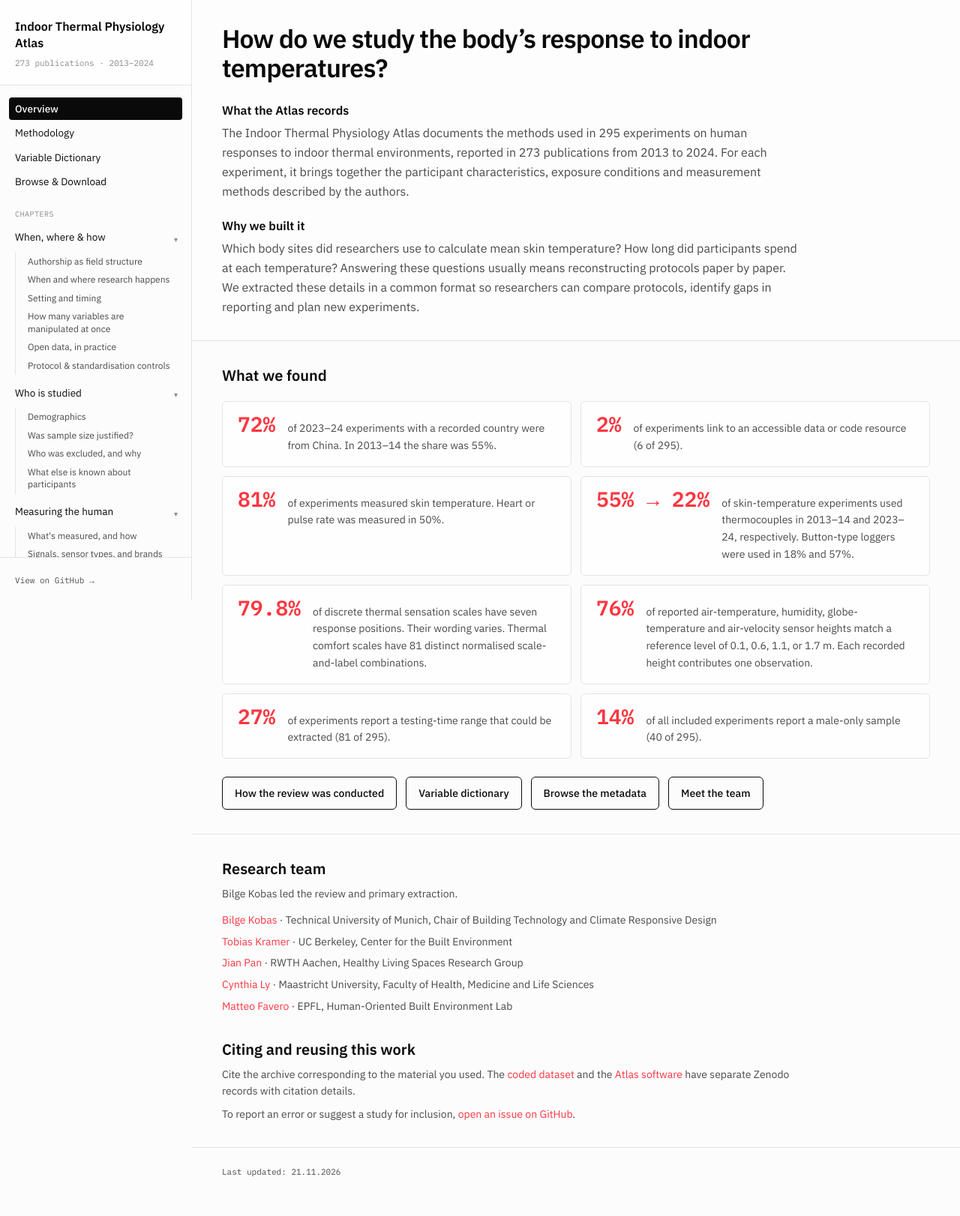
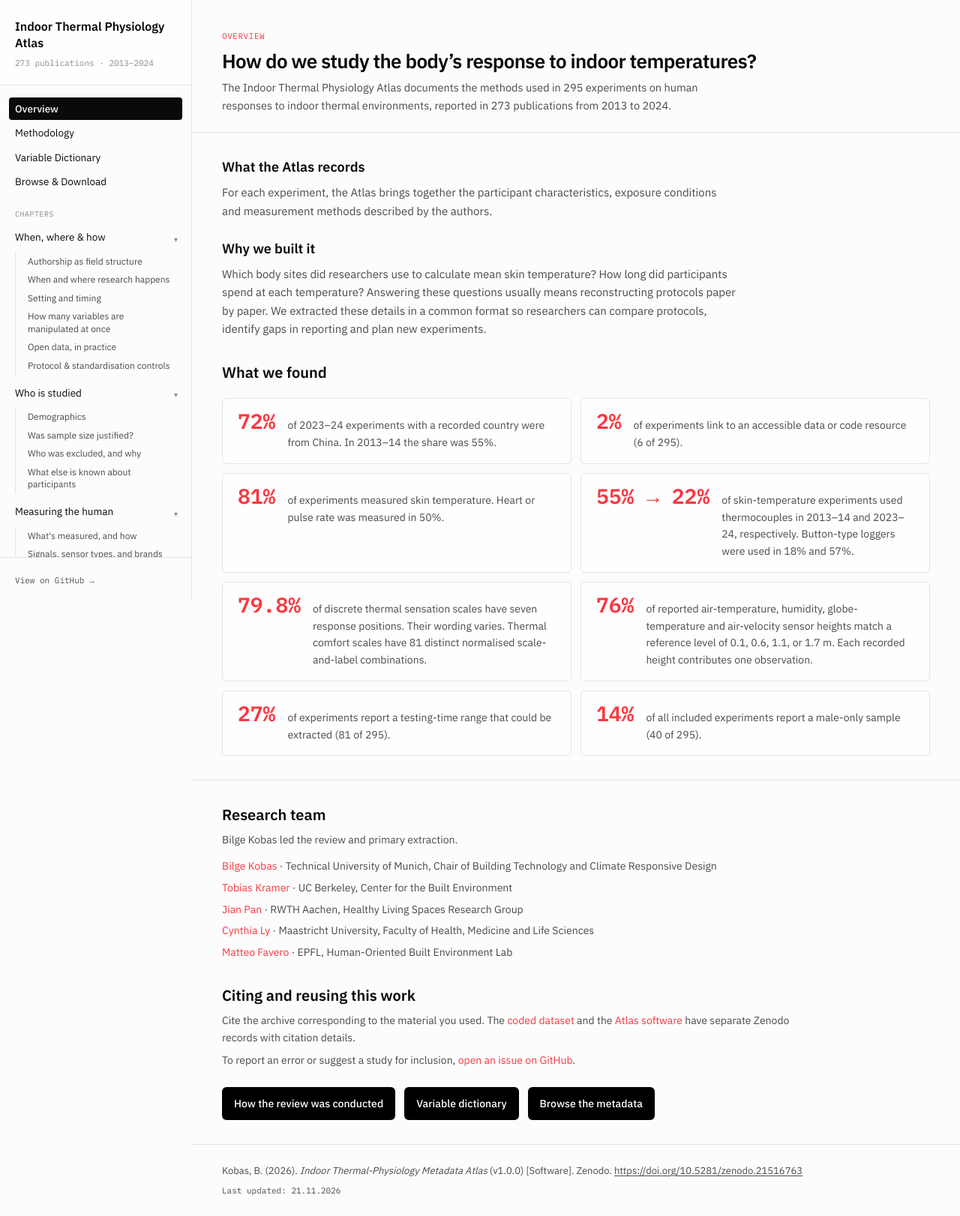
Before and after one commit to bilgekobas/indoor-thermal-physiology-metadata-atlas, a React (Vite) app: page / in a window 1280 px wide. Shown: the whole page at 75% size. Before the commit the page ends 1597 px from the top, so only its background shows below. Built offline with nearby package versions, Linux system fonts and the light colour scheme.

Commit message:
Align the overview header and navigation and cite the Atlas release in the footer

```diff
--- a/src/App.jsx
+++ b/src/App.jsx
@@ -69,11 +69,19 @@ export default function App() {
           </div>
         )}
         {data && <RoutedPages data={data} />}
-        {updatedOn && (
-          <footer className="border-t border-line px-5 py-6 font-data text-[11px] leading-relaxed text-inkmid sm:px-10">
-            Last updated: <time dateTime={updatedOn}>{updatedOn.split('-').reverse().join('.')}</time>
-          </footer>
-        )}
+        <footer className="border-t border-line px-5 py-6 text-inkmid sm:px-10">
+          <p className="max-w-4xl text-[13px] leading-relaxed">
+            Kobas, B. (2026). <cite>Indoor Thermal-Physiology Metadata Atlas</cite> (v1.0.0) [Software]. Zenodo.{' '}
+            <a className="break-words underline underline-offset-2 hover:text-ink" href="https://doi.org/10.5281/zenodo.21516763">
+              https://doi.org/10.5281/zenodo.21516763
+            </a>
+          </p>
+          {updatedOn && (
+            <p className="mt-2 font-data text-[11px] leading-relaxed">
+              Last updated: <time dateTime={updatedOn}>{updatedOn.split('-').reverse().join('.')}</time>
+            </p>
+          )}
+        </footer>
       </main>
     </div>
   )
--- a/src/pages/Overview.jsx
+++ b/src/pages/Overview.jsx
@@ -1,11 +1,11 @@
 import { Link } from 'react-router-dom'
+import PageHeader from '../components/PageHeader.jsx'
 import { percent, referenceHeightList, referenceHeightShare } from '../utils/atlasStatistics.js'
 
 const resourceLinks = [
   { to: '/methodology', label: 'How the review was conducted' },
   { to: '/dictionary', label: 'Variable dictionary' },
   { to: '/browse', label: 'Browse the metadata' },
-  { to: '/#team', label: 'Meet the team' },
 ]
 
 const team = [
@@ -69,22 +69,26 @@ export default function Overview({ data }) {
 
   return (
     <div>
-      <header className="border-b border-line bg-white/30 px-5 py-8 sm:px-10">
-        <h1 className="max-w-3xl text-[34px] font-semibold leading-[1.15] tracking-tight">
-          How do we study the body’s response to indoor temperatures?
-        </h1>
-        <div className="mt-6 max-w-3xl space-y-5 text-base leading-relaxed text-inkmid">
-          <section id="what-the-atlas-records">
-            <h2 className="mb-1 font-semibold text-ink">What the Atlas records</h2>
-            <p>
+      <PageHeader
+        eyebrow="Overview"
+        title="How do we study the body’s response to indoor temperatures?"
+        description={<>
           The Indoor Thermal Physiology Atlas documents the methods used in {n} experiments on human
           responses to indoor thermal environments, reported in {summary.n_publications} publications
-              from {summary.year_min} to {summary.year_max}. For each experiment, it brings together the
-              participant characteristics, exposure conditions and measurement methods described by the authors.
+          from {summary.year_min} to {summary.year_max}.
+        </>}
+      />
+
+      <div className="max-w-3xl space-y-6 px-5 pt-8 text-[15px] leading-relaxed text-inkmid sm:px-10">
+        <section id="what-the-atlas-records">
+          <h2 className="mb-2 text-lg font-semibold text-ink">What the Atlas records</h2>
+          <p>
+            For each experiment, the Atlas brings together the participant characteristics, exposure
+            conditions and measurement methods described by the authors.
           </p>
         </section>
         <section id="why-we-built-it">
-            <h2 className="mb-1 font-semibold text-ink">Why we built it</h2>
+          <h2 className="mb-2 text-lg font-semibold text-ink">Why we built it</h2>
           <p>
             Which body sites did researchers use to calculate mean skin temperature? How long did participants
             spend at each temperature? Answering these questions usually means reconstructing protocols paper
@@ -93,7 +97,6 @@ export default function Overview({ data }) {
           </p>
         </section>
       </div>
-      </header>
 
       <section id="what-we-found" className="scroll-mt-4 px-5 pt-8 sm:px-10">
         <h2 className="mb-5 text-xl font-semibold">What we found</h2>
@@ -125,16 +128,7 @@ export default function Overview({ data }) {
         </div>
       </section>
 
-      <nav aria-label="Atlas resources" className="flex flex-wrap gap-3 px-5 pb-8 pt-6 sm:px-10">
-        {resourceLinks.map(({ to, label }) => (
-          <Link key={to} to={to}
-            className="inline-flex min-h-11 items-center rounded-md border border-ink bg-paper px-4 py-2 text-sm font-medium text-ink transition-colors hover:bg-ink hover:text-paper focus-visible:outline focus-visible:outline-2 focus-visible:outline-offset-2">
-            {label}
-          </Link>
-        ))}
-      </nav>
-
-      <div className="space-y-8 border-t border-line px-5 py-8 text-sm leading-relaxed text-inkmid sm:px-10">
+      <div className="mt-8 space-y-8 border-t border-line px-5 pt-8 text-sm leading-relaxed text-inkmid sm:px-10">
         <section id="team" className="max-w-3xl scroll-mt-4">
           <h2 className="mb-2 text-xl font-semibold text-ink">Research team</h2>
           <p>Bilge Kobas led the review and primary extraction.</p>
@@ -164,6 +158,18 @@ export default function Overview({ data }) {
           </p>
         </section>
       </div>
+
+      <nav aria-label="Atlas resources" className="flex flex-wrap gap-3 px-5 pb-8 pt-6 sm:px-10">
+        {resourceLinks.map(({ to, label }) => (
+          <Link
+            key={to}
+            to={to}
+            className="inline-flex min-h-11 items-center rounded-md bg-black px-4 py-2 text-sm font-medium text-white hover:bg-neutral-800 focus-visible:outline focus-visible:outline-2 focus-visible:outline-offset-2 focus-visible:outline-ink"
+          >
+            {label}
+          </Link>
+        ))}
+      </nav>
     </div>
   )
 }
```
Lines whose indentation alone changed are shown as unchanged.
